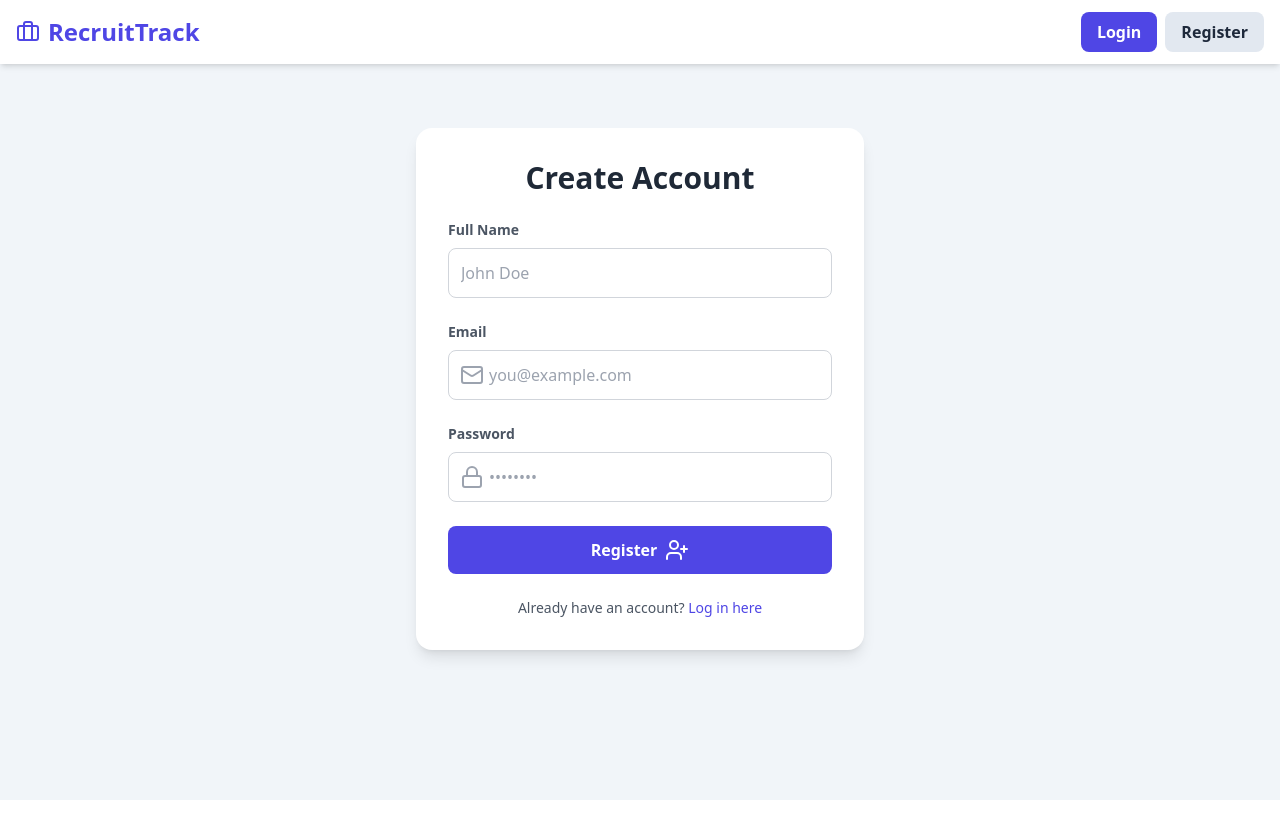
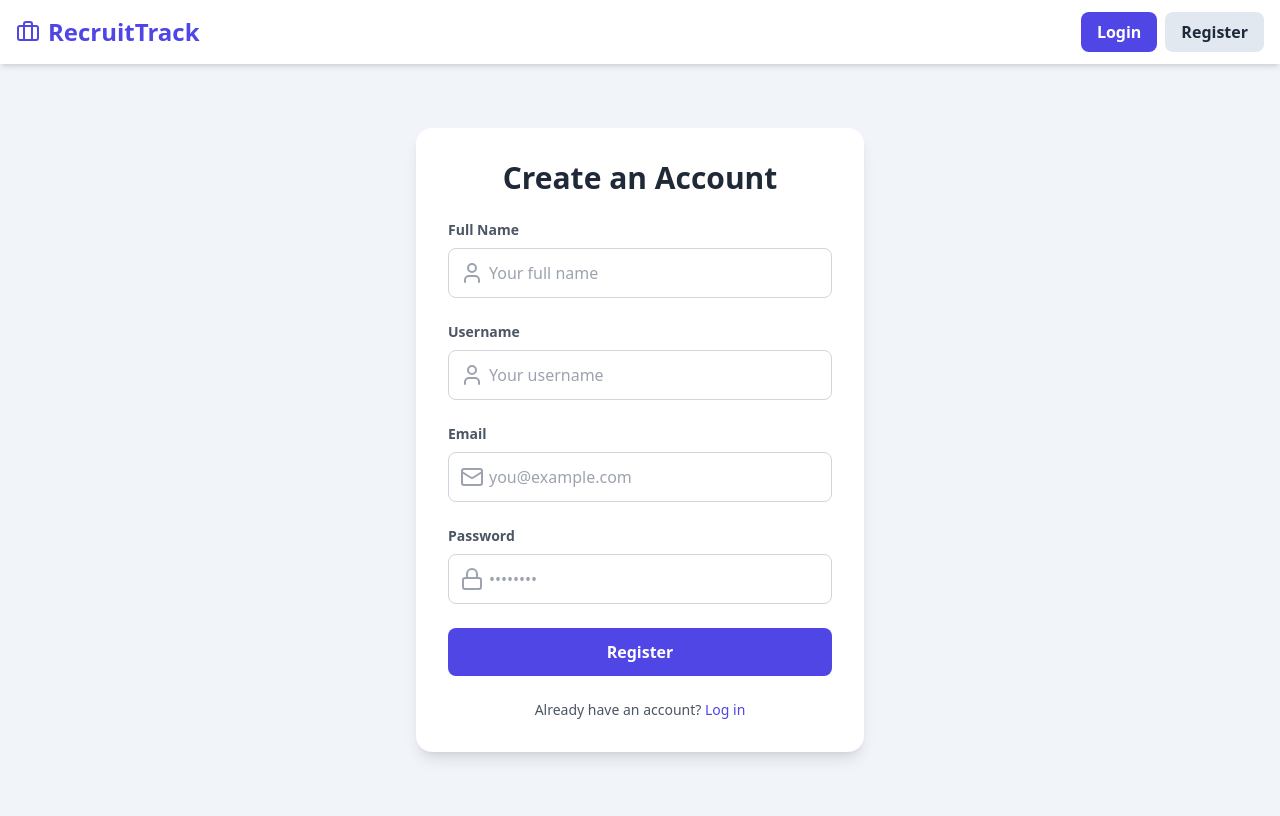
Before and after one commit to mirulasyrani/recruitment-assessment, a React (Create React App) app in the folder frontend/: page /register in a window 1280 px wide. Built offline with nearby package versions, Linux system fonts and the light colour scheme.

Commit message:
Fix: Registration failed

```diff
--- a/frontend/src/pages/RegisterPage.js
+++ b/frontend/src/pages/RegisterPage.js
@@ -1,8 +1,8 @@
 import { useState } from 'react';
-import { Link, Navigate } from 'react-router-dom';
+import { Link } from 'react-router-dom';
 import { toast } from 'react-toastify';
 import { useAuth } from '../context/authContext';
-import { UserPlus, Mail, Lock } from 'lucide-react';
+import { User, Mail, Lock } from 'lucide-react';
 
 const RegisterPage = () => {
   const [formData, setFormData] = useState({
@@ -11,8 +11,9 @@ const RegisterPage = () => {
     password: '',
     fullName: '',
   });
+
   const [loading, setLoading] = useState(false);
-  const { register, user, loading: authLoading } = useAuth();
+  const { register } = useAuth();
 
   const handleChange = (e) => {
     setFormData({ ...formData, [e.target.name]: e.target.value });
@@ -22,36 +23,53 @@ const RegisterPage = () => {
     e.preventDefault();
     setLoading(true);
     try {
-      await register(formData); // handled by AuthContext
-      toast.success('Account created successfully!');
+      await register(formData);
+      toast.success('Registration successful!');
     } catch (error) {
       toast.error(error.response?.data?.message || 'Registration failed.');
+    }
     setLoading(false);
-    }
   };
-
-  if (!authLoading && user) {
-    return <Navigate to="/dashboard" replace />;
-  }
 
   return (
     <div className="flex items-center justify-center py-12">
       <div className="mx-auto w-full max-w-md">
         <div className="bg-white p-8 rounded-2xl shadow-lg">
-          <h2 className="text-3xl font-bold text-center text-gray-800 mb-6">Create Account</h2>
+          <h2 className="text-3xl font-bold text-center text-gray-800 mb-6">Create an Account</h2>
           <form onSubmit={handleSubmit} className="space-y-6">
-            {/* Name */}
+
+            {/* Full Name */}
             <div>
               <label className="text-sm font-bold text-gray-600 block mb-2">Full Name</label>
+              <div className="relative">
+                <User className="absolute top-1/2 left-3 -translate-y-1/2 text-gray-400" />
                 <input
                   type="text"
-                name="full_name"
-                value={formData.full_name}
+                  name="fullName"
+                  value={formData.fullName}
                   onChange={handleChange}
                   required
-                className="w-full p-3 border border-gray-300 rounded-lg"
-                placeholder="John Doe"
+                  className="w-full p-3 pl-10 border border-gray-300 rounded-lg"
+                  placeholder="Your full name"
                 />
+              </div>
+            </div>
+
+            {/* Username */}
+            <div>
+              <label className="text-sm font-bold text-gray-600 block mb-2">Username</label>
+              <div className="relative">
+                <User className="absolute top-1/2 left-3 -translate-y-1/2 text-gray-400" />
+                <input
+                  type="text"
+                  name="username"
+                  value={formData.username}
+                  onChange={handleChange}
+                  required
+                  className="w-full p-3 pl-10 border border-gray-300 rounded-lg"
+                  placeholder="Your username"
+                />
+              </div>
             </div>
 
             {/* Email */}
@@ -62,7 +80,6 @@ const RegisterPage = () => {
                 <input
                   type="email"
                   name="email"
-                  autoComplete="email"
                   value={formData.email}
                   onChange={handleChange}
                   required
@@ -80,7 +97,6 @@ const RegisterPage = () => {
                 <input
                   type="password"
                   name="password"
-                  autoComplete="new-password"
                   value={formData.password}
                   onChange={handleChange}
                   required
@@ -90,21 +106,19 @@ const RegisterPage = () => {
               </div>
             </div>
 
-            {/* Submit Button */}
             <button
               type="submit"
               disabled={loading}
               className="w-full flex justify-center items-center bg-indigo-600 text-white p-3 rounded-lg font-semibold hover:bg-indigo-700 disabled:bg-indigo-400"
             >
               {loading ? 'Registering...' : 'Register'}
-              {!loading && <UserPlus className="ml-2" />}
             </button>
           </form>
 
           <p className="text-center text-sm text-gray-600 mt-6">
             Already have an account?{' '}
             <Link to="/login" className="font-medium text-indigo-600 hover:text-indigo-500">
-              Log in here
+              Log in
             </Link>
           </p>
         </div>
```
Lines whose indentation alone changed are shown as unchanged.
